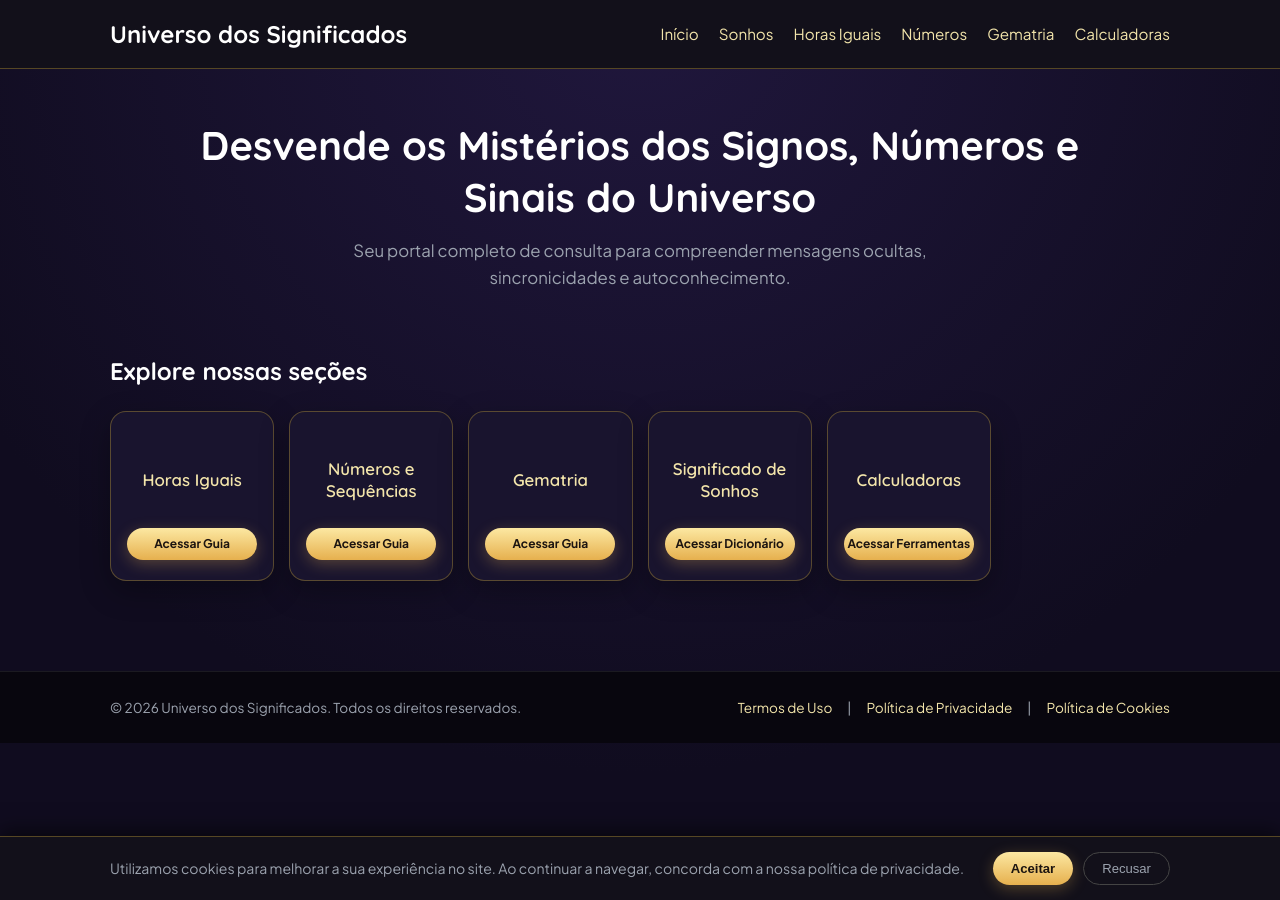
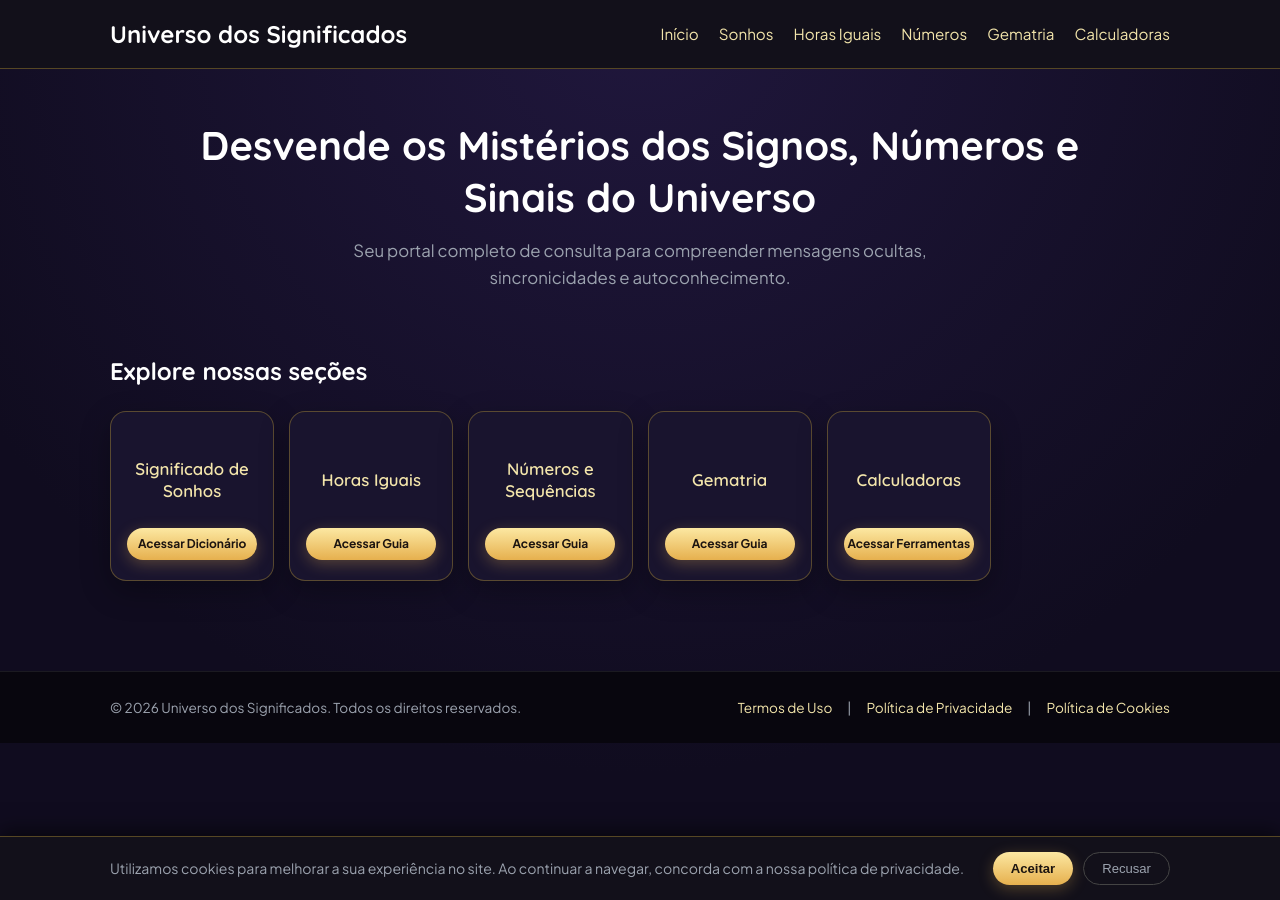
Before and after one commit to dreams-num/portal-significados, a Jekyll site: the page built from index.html, in a window 1280 px wide. Built offline with Jekyll 4.4.1, drawn with Linux system fonts in a browser that asks for light colours.

Commit message:
Update index.html

```diff
--- a/index.html
+++ b/index.html
@@ -15,6 +15,11 @@ description: "Descubra o significado oculto das horas iguais, interpretação de
     <section class="categories-grid container">
         <h2>Explore nossas seções</h2>
         <div class="hours-grid main-categories">
+            <a href="{{ '/sonhos/' | relative_url }}" class="hour-card active-hour category-card">
+                <span class="card-title">Significado de Sonhos</span>
+                <span class="badge-active">Acessar Dicionário</span>
+            </a>
+
             <a href="{{ '/horas-iguais/' | relative_url }}" class="hour-card active-hour category-card">
                 <span class="card-title">Horas Iguais</span>
                 <span class="badge-active">Acessar Guia</span>
@@ -30,11 +35,6 @@ description: "Descubra o significado oculto das horas iguais, interpretação de
                 <span class="badge-active">Acessar Guia</span>
             </a>
 
-            <a href="{{ '/sonhos/' | relative_url }}" class="hour-card active-hour category-card">
-                <span class="card-title">Significado de Sonhos</span>
-                <span class="badge-active">Acessar Dicionário</span>
-            </a>
-
             <a href="{{ '/calculadoras/' | relative_url }}" class="hour-card active-hour category-card">
                 <span class="card-title">Calculadoras</span>
                 <span class="badge-active">Acessar Ferramentas</span>
```
